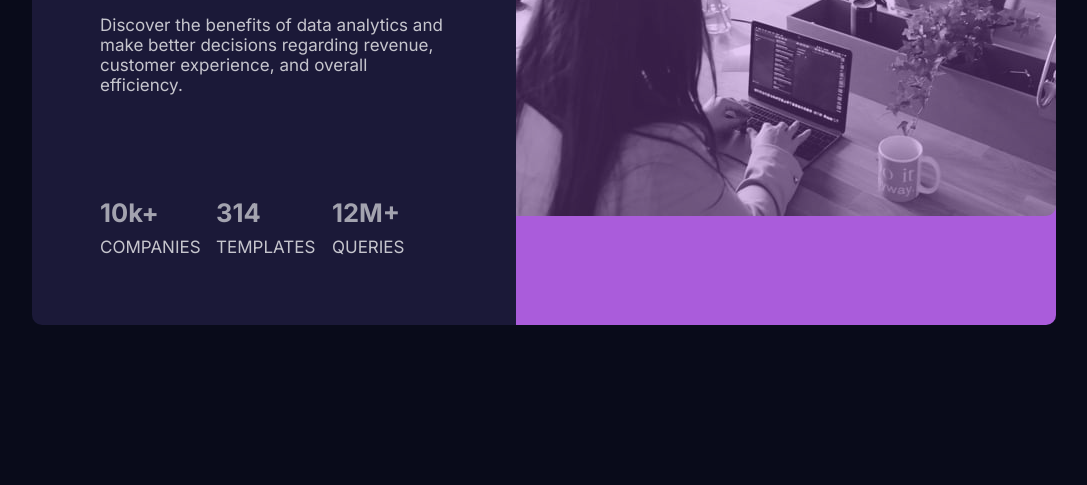
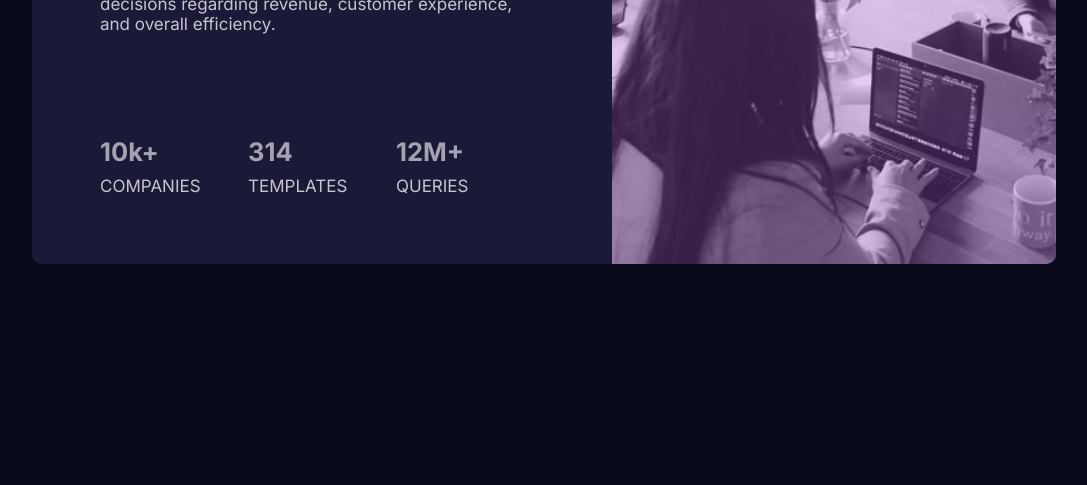
Before and after one commit to Ali-Afifi/Frontend-Mentor-challenge-Stats-preview-card-component, a plain HTML site: page index.html in a window 1280 px wide. Shown: the part 390-875 px from the top of the page, without its empty margins (96-1183 px from the left). After the commit the page ends 814 px from the top, so only its background shows below. Drawn offline with Linux system fonts and the light colour scheme.

Commit message:
fixed css

```diff
--- a/css/style.css
+++ b/css/style.css
@@ -92,6 +92,8 @@ body {
         border-bottom-right-radius: 10px;
         border-top-left-radius: 0;
         background: hsl(277, 64%, 61%);
+
+        overflow: hidden;
     }
 
     .mobile-img {
@@ -100,8 +102,7 @@ body {
 
     .desktop-img {
         display: block;
-        /* height: 100%; */
-        object-fit: fill;
+        height: 100%;
 
         border-bottom-right-radius: 10px;
         border-top-right-radius: 10px;
```
